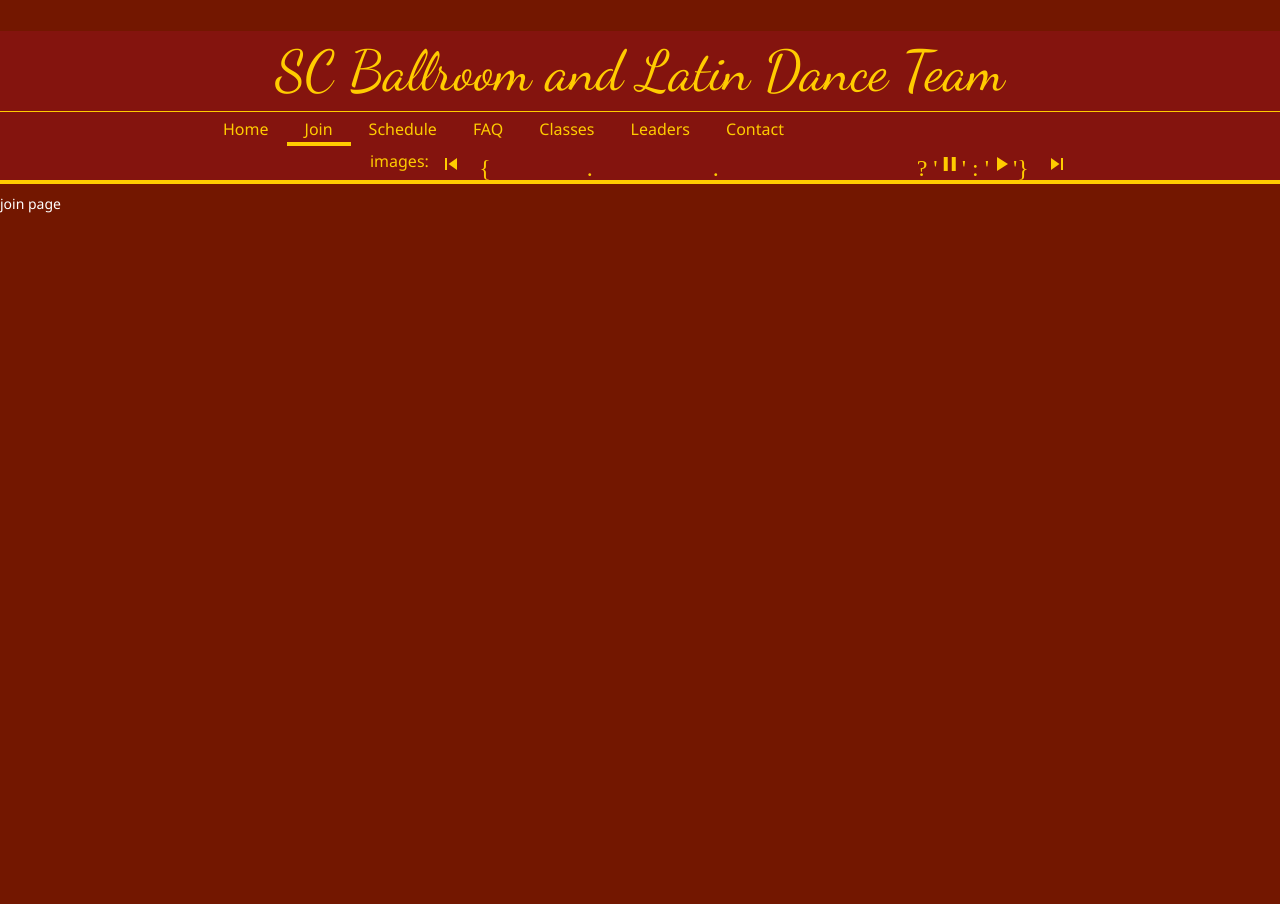
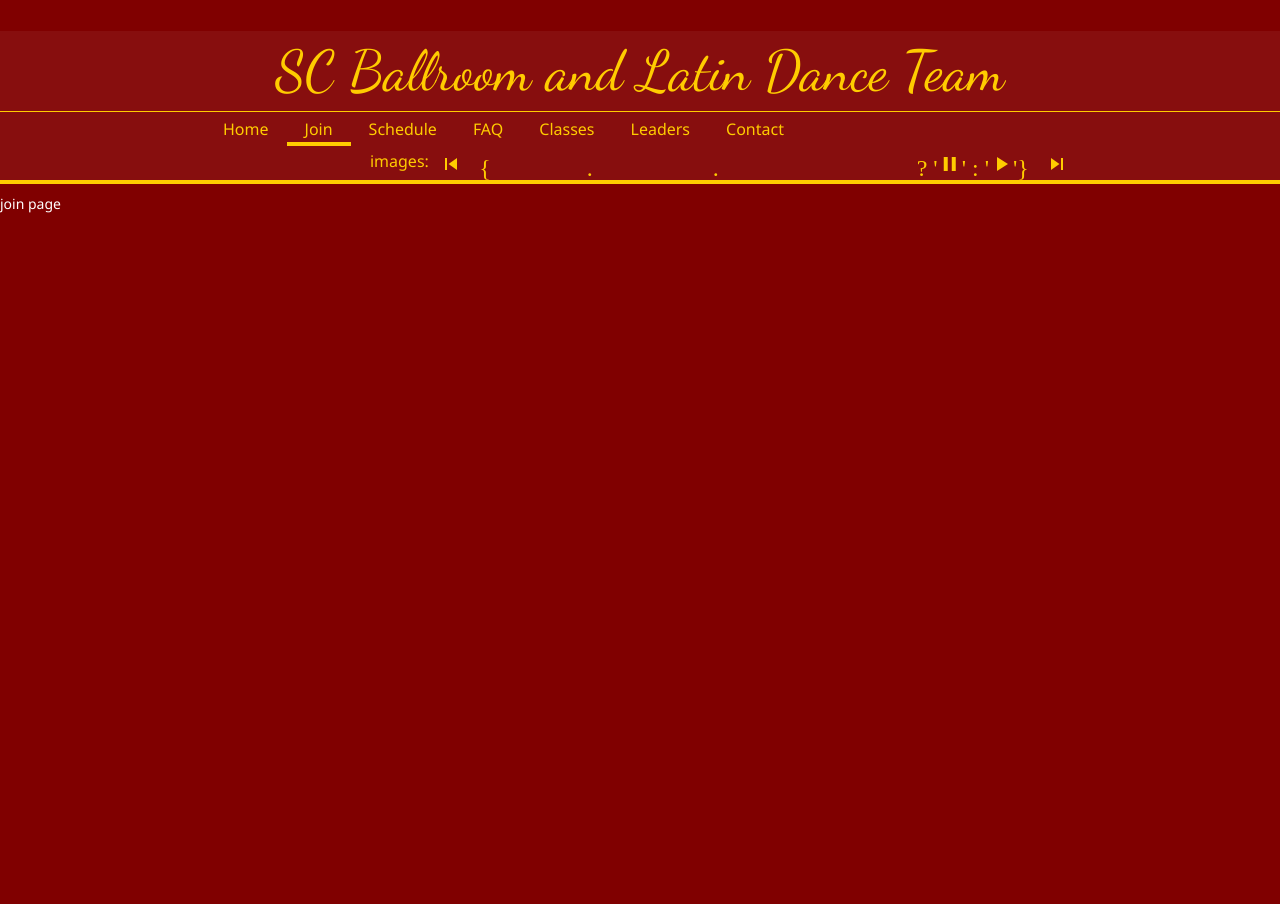
Before and after one commit to uscballroom/uscballroom.github.io, a Jekyll site: the page built from _pages/join.html, in a window 1280 px wide. Built offline with Jekyll 4.4.1, drawn with Linux system fonts in a browser that asks for light colours.

Commit message:
modified background color

```diff
--- a/css/main.css
+++ b/css/main.css
@@ -3,13 +3,16 @@
 body {
   /*background-color: #222222;*/
   /*background-color: #371212;*/
-  background-color: #731700;
   /*background-color: #770000;*/
   /*background-color: #4A0A18;*/
   /*background-color: #471F1F;*/
   /*background-color: #691414;*/
   /*background-color: #990000;*/
+
   /*background-color: #8a1313;*/
+  background-color: #731700;
+  background-color: #800000;
+
   /*font-family: "Open Sans", "National", "Segoe UI", "Helvetica", "Arial";*/
   /*font-family: "Asap", sans-serif;*/
   font-family: "Avenir", "Segoe UI", "Helvetica Nueue", sans-serif;
```
